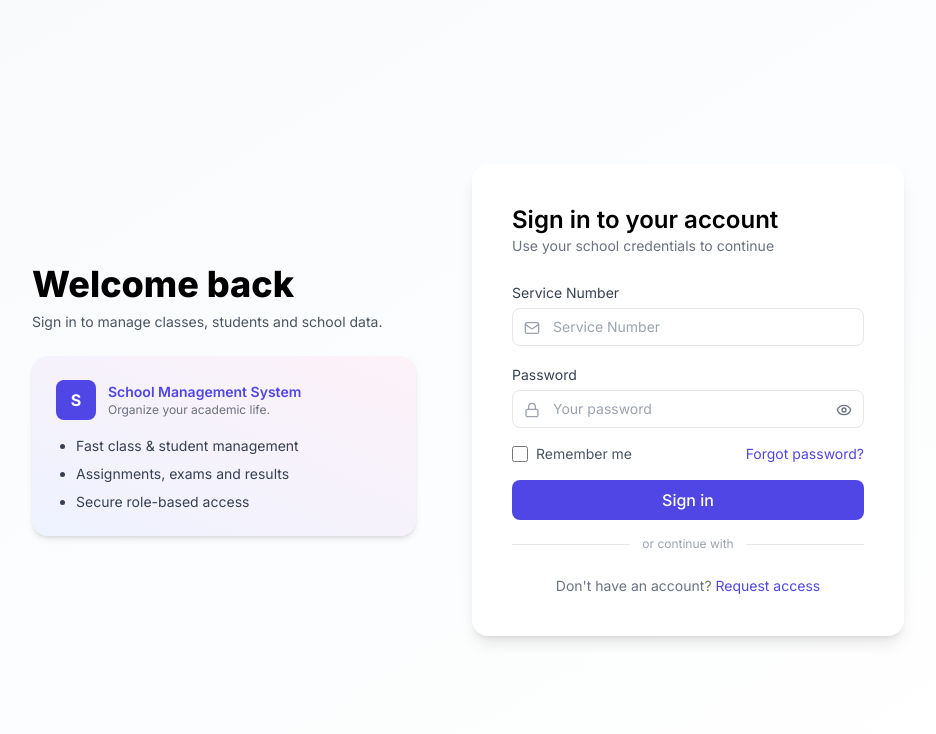
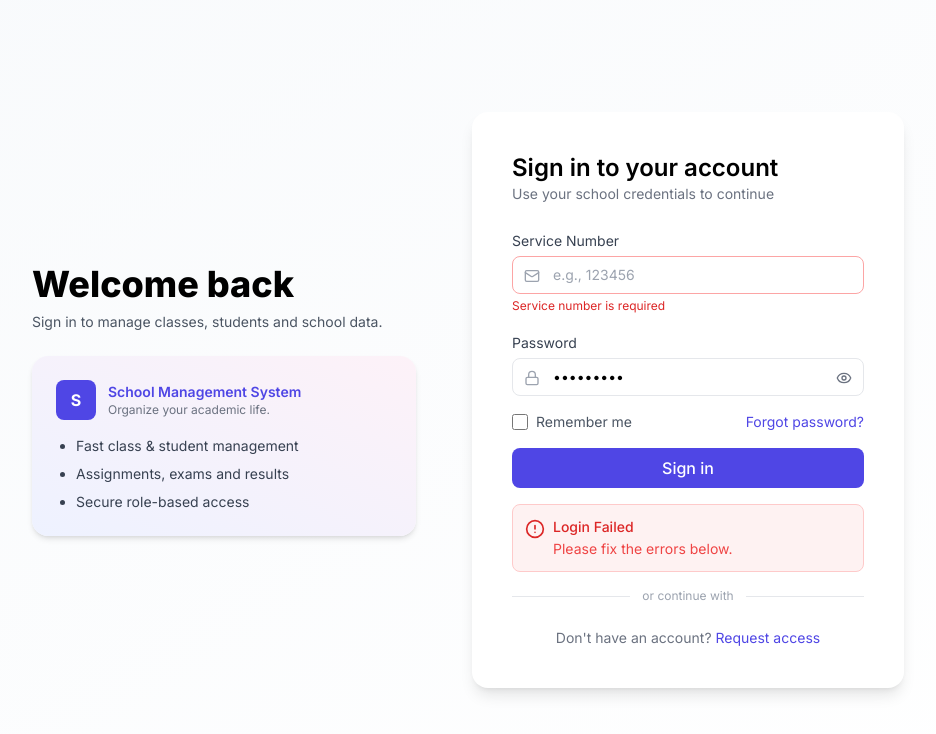
Before and after one commit to Kasms254/KASMS, a React (Vite) app in the folder frontend/: page / in a window 1280 px wide. Both pictures are taken after typing "Sample", "Sample123" into the empty fields and a click on the button "Sign in". Shown: the top 734 px of the page, without its empty margins (184-1120 px from the left). Built offline with nearby package versions, Linux system fonts and the light colour scheme; no server answers.

Commit message:
improved on error handling on the login page

```diff
--- a/frontend/src/App.jsx
+++ b/frontend/src/App.jsx
@@ -41,8 +41,9 @@ const LoadingFallback = () => (
 )
 
 const ProtectedLogin = () => {
-	const { token, loading } = useAuth()
-	if (loading) return null
+	const { token } = useAuth()
+	// Don't check loading here - let the Login component handle its own loading state
+	// This prevents the white screen when login fails
 	if (token) return <Navigate to="/dashboard" replace />
 	return <Login />
 }
--- a/frontend/src/context/AuthProvider.jsx
+++ b/frontend/src/context/AuthProvider.jsx
@@ -45,11 +45,31 @@ export function AuthProvider({ children }) {
       authStore.login({ access: newAccess, refresh: newRefresh })
       setToken(newAccess)
       setUser(userInfo)
+      setLoading(false)
       return { ok: true }
     } catch (err) {
-      return { ok: false, error: err?.message || String(err) }
-    } finally {
+      // Extract field-level errors if present
+      const fieldErrors = {}
+      if (err?.data) {
+        // Handle Django REST Framework field-level errors
+        if (err.data.svc_number) {
+          fieldErrors.svc_number = Array.isArray(err.data.svc_number)
+            ? err.data.svc_number[0]
+            : err.data.svc_number
+        }
+        if (err.data.password) {
+          fieldErrors.password = Array.isArray(err.data.password)
+            ? err.data.password[0]
+            : err.data.password
+        }
+      }
+
       setLoading(false)
+      return {
+        ok: false,
+        error: err?.message || String(err),
+        fieldErrors: Object.keys(fieldErrors).length > 0 ? fieldErrors : null
+      }
     }
   }, [])
 
--- a/frontend/src/pages/Login.jsx
+++ b/frontend/src/pages/Login.jsx
@@ -7,27 +7,101 @@ export default function Login() {
   const [svc_number, setSvc_number] = useState('')
   const [password, setPassword] = useState('')
   const [error, setError] = useState(null)
+  const [fieldErrors, setFieldErrors] = useState({})
   const [show, setShow] = useState(false)
   const [loading, setLoading] = useState(false)
   const navigate = useNavigate()
   const { login } = useAuth()
 
+  // Sanitize and validate service number input (numbers only)
+  const handleServiceNumberChange = (e) => {
+    let value = e.target.value
+    // Remove any non-numeric characters (numbers only)
+    value = value.replace(/[^0-9]/g, '')
+    // Limit length to reasonable service number length (e.g., 15 digits)
+    value = value.slice(0, 15)
+    setSvc_number(value)
+    // Clear field error on change
+    if (fieldErrors.svc_number) {
+      setFieldErrors((prev) => ({ ...prev, svc_number: null }))
+    }
+  }
+
+  // Sanitize password input (prevent control characters but allow special chars)
+  const handlePasswordChange = (e) => {
+    let value = e.target.value
+    // Remove control characters and null bytes that could cause issues
+    value = value.replace(/[\x00-\x1F\x7F]/g, '')
+    // Limit length to reasonable password length
+    value = value.slice(0, 128)
+    setPassword(value)
+    // Clear field error on change
+    if (fieldErrors.password) {
+      setFieldErrors((prev) => ({ ...prev, password: null }))
+    }
+  }
+
+  // Client-side validation before submission
+  const validateForm = () => {
+    const errors = {}
+
+    // Validate service number (must be numeric)
+    if (!svc_number.trim()) {
+      errors.svc_number = 'Service number is required'
+    } else if (!/^[0-9]+$/.test(svc_number)) {
+      errors.svc_number = 'Service number must contain only numbers'
+    } else if (svc_number.length < 3) {
+      errors.svc_number = 'Service number must be at least 3 digits'
+    } else if (svc_number.length > 15) {
+      errors.svc_number = 'Service number must not exceed 15 digits'
+    }
+
+    // Validate password
+    if (!password) {
+      errors.password = 'Password is required'
+    } else if (password.length < 4) {
+      errors.password = 'Password must be at least 4 characters'
+    } else if (password.length > 128) {
+      errors.password = 'Password must not exceed 128 characters'
+    }
+
+    return errors
+  }
+
   const onSubmit = async (e) => {
     e.preventDefault()
+
+    // Client-side validation
+    const validationErrors = validateForm()
+    if (Object.keys(validationErrors).length > 0) {
+      setFieldErrors(validationErrors)
+      setError('Please fix the errors below.')
+      return
+    }
+
     setLoading(true)
     setError(null)
+    setFieldErrors({})
+
     try {
-      const result = await login(svc_number, password)
+      // Trim values before sending to API
+      const result = await login(svc_number.trim(), password)
       if (result.ok) {
         // go to dashboard after successful login
         navigate('/dashboard')
-        return
+      } else {
+        // Check if there are field-level errors
+        if (result.fieldErrors) {
+          setFieldErrors(result.fieldErrors)
+          setError('Please fix the errors below.')
+        } else {
+          // show inline error
+          setError(result.error || 'Login failed. Please check your credentials and try again.')
+        }
+        setLoading(false)
       }
-      // show inline error
-      setError(result.error || 'Login failed')
     } catch (err) {
-      setError(err?.message || 'Login failed')
-    } finally {
+      setError(err?.message || 'An unexpected error occurred. Please try again.')
       setLoading(false)
     }
   }
@@ -74,20 +148,39 @@ export default function Login() {
             <p className="text-sm text-gray-500">Use your school credentials to continue</p>
           </div>
 
-          <form onSubmit={onSubmit} className="space-y-4">
+          <form
+            onSubmit={onSubmit}
+            className="space-y-4"
+            noValidate
+            autoComplete="on"
+          >
             <label className="block">
               <span className="text-sm text-gray-700">Service Number</span>
               <div className="mt-1 relative">
                 {renderIcon('Mail', { className: 'w-4 h-4 text-gray-400 absolute left-3 top-3' })}
                 <input
                   type="text"
+                  inputMode="numeric"
                   required
                   value={svc_number}
-                  onChange={(e) => setSvc_number(e.target.value)}
-                  className="w-full pl-10 pr-3 py-2 border rounded-lg text-sm placeholder-gray-400 focus:outline-none focus:ring-2 focus:ring-indigo-200"
-                  placeholder="Service Number"
+                  onChange={handleServiceNumberChange}
+                  className={`w-full pl-10 pr-3 py-2 border rounded-lg text-sm placeholder-gray-400 focus:outline-none focus:ring-2 ${
+                    fieldErrors.svc_number ? 'border-red-300 focus:ring-red-200' : 'focus:ring-indigo-200'
+                  }`}
+                  placeholder="e.g., 123456"
+                  aria-invalid={!!fieldErrors.svc_number}
+                  aria-describedby={fieldErrors.svc_number ? 'svc-number-error' : undefined}
+                  autoComplete="username"
+                  maxLength={15}
+                  pattern="[0-9]+"
+                  title="Service number must contain only numbers"
                 />
               </div>
+              {fieldErrors.svc_number && (
+                <p id="svc-number-error" className="mt-1 text-xs text-red-600" role="alert">
+                  {fieldErrors.svc_number}
+                </p>
+              )}
             </label>
 
             <label className="block">
@@ -98,19 +191,32 @@ export default function Login() {
                   type={show ? 'text' : 'password'}
                   required
                   value={password}
-                  onChange={(e) => setPassword(e.target.value)}
-                  className="w-full pl-10 pr-10 py-2 border rounded-lg text-sm placeholder-gray-400 focus:outline-none focus:ring-2 focus:ring-indigo-200"
+                  onChange={handlePasswordChange}
+                  className={`w-full pl-10 pr-10 py-2 border rounded-lg text-sm placeholder-gray-400 focus:outline-none focus:ring-2 ${
+                    fieldErrors.password ? 'border-red-300 focus:ring-red-200' : 'focus:ring-indigo-200'
+                  }`}
                   placeholder="Your password"
+                  aria-invalid={!!fieldErrors.password}
+                  aria-describedby={fieldErrors.password ? 'password-error' : undefined}
+                  autoComplete="current-password"
+                  maxLength={128}
+                  minLength={4}
                 />
                 <button
                   type="button"
                   onClick={() => setShow((s) => !s)}
-                  className="absolute right-2 top-2 text-gray-500 p-1 rounded"
+                  className="absolute right-2 top-2 text-gray-500 p-1 rounded hover:bg-gray-100 transition-colors"
                   aria-label={show ? 'Hide password' : 'Show password'}
+                  tabIndex={-1}
                 >
                   {show ? renderIcon('EyeOff', { className: 'w-4 h-4' }) : renderIcon('Eye', { className: 'w-4 h-4' })}
                 </button>
               </div>
+              {fieldErrors.password && (
+                <p id="password-error" className="mt-1 text-xs text-red-600" role="alert">
+                  {fieldErrors.password}
+                </p>
+              )}
             </label>
 
             <div className="flex items-center justify-between">
@@ -135,8 +241,12 @@ export default function Login() {
             </div>
 
             {error ? (
-              <div className="text-sm text-red-600 bg-red-50 border border-red-100 rounded p-2">
-                {error}
+              <div className="flex items-start gap-2 text-sm text-red-600 bg-red-50 border border-red-200 rounded-lg p-3">
+                {renderIcon('AlertCircle', { className: 'w-5 h-5 flex-shrink-0 mt-0.5' })}
+                <div className="flex-1">
+                  <p className="font-medium">Login Failed</p>
+                  <p className="text-red-500 mt-0.5">{error}</p>
+                </div>
               </div>
             ) : null}
 
```
Also changed, not shown: frontend/src/lib/api.js.
